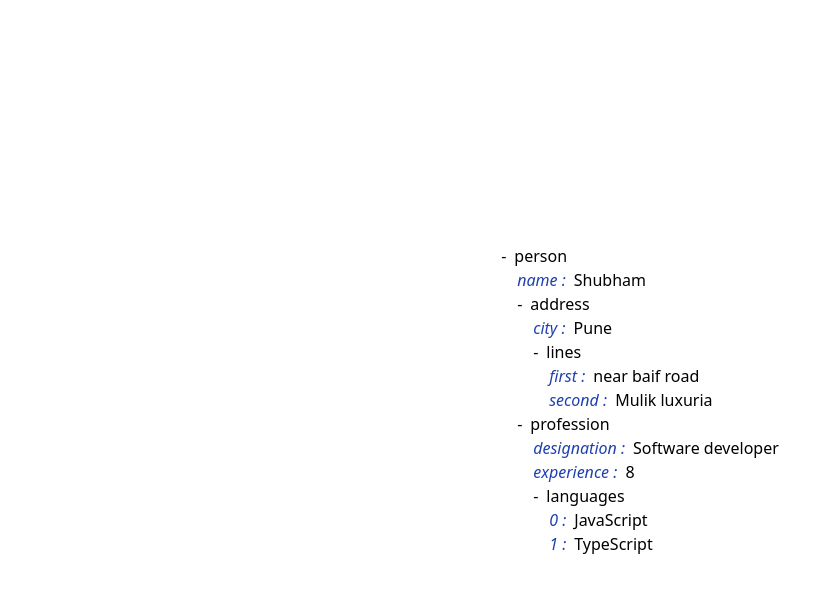
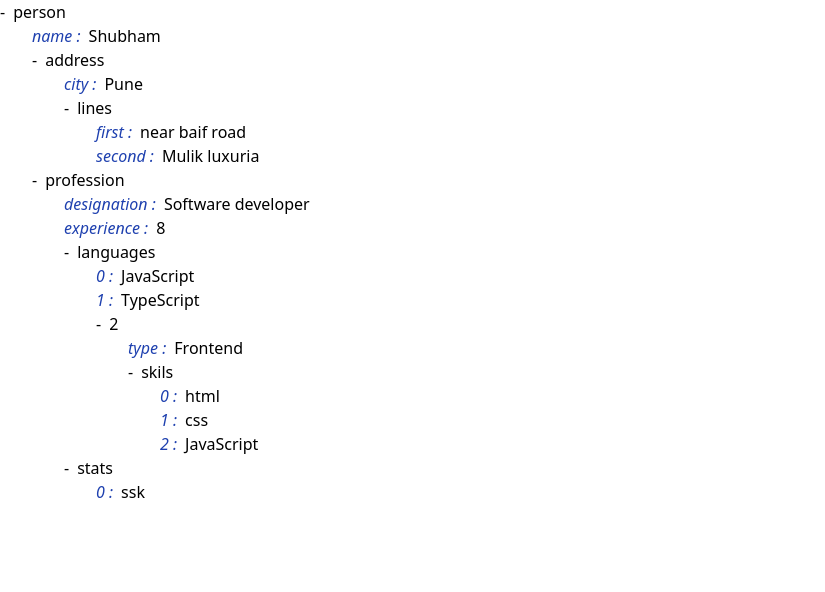
Before and after one commit to shubhkulkarni/react-json-as-tree, a React (Vite) app: page / in a window 1280 px wide. Shown: the top 592 px of the page, without its empty margins (0-825 px from the left). Built offline with nearby package versions, Linux system fonts and the light colour scheme.

Commit message:
handle maps and sets

```diff
--- a/src/App.tsx
+++ b/src/App.tsx
@@ -1,8 +1,12 @@
 import Tree from "./components/Tree/Tree";
 
 function App() {
+  const m = new Map();
+  m.set("likes", 24);
+  const s = new Set()
+  s.add("ssk")
   return (
-    <div className="flex items-center justify-center h-screen">
+    <div className="flex items-start justify-start h-screen">
       <Tree
         root={{
           person: {
@@ -14,7 +18,11 @@ function App() {
             profession: {
               designation: "Software developer",
               experience: 8,
-              languages: ["JavaScript", "TypeScript"],
+              languages: ["JavaScript", "TypeScript",{
+                type: "Frontend",
+                skils: ["html","css","JavaScript"]
+              }],
+              stats: s,
             },
           },
         }}
--- a/src/components/Tree/Branch.tsx
+++ b/src/components/Tree/Branch.tsx
@@ -1,11 +1,12 @@
 import { useCallback, useState } from "react";
 import Tree from "./Tree";
-import { objectType } from "./types";
+import { BranchCustomProps, objectType } from "./types";
 import React from "react";
 
 interface BranchProps {
   name: string;
   root: objectType;
+  customProps?: BranchCustomProps;
 }
 
 const Branch: React.FC<BranchProps> = ({ name, root }: BranchProps) => {
@@ -23,7 +24,7 @@ const Branch: React.FC<BranchProps> = ({ name, root }: BranchProps) => {
         </button>
         <div className="name">{name}</div>
       </div>
-      <div className={`content ml-4 ${!isOpen && "hidden"}`}>
+      <div className={`content ml-8 ${!isOpen && "hidden"}`}>
         <Tree root={root} />
       </div>
     </div>
--- a/src/components/Tree/hooks.tsx
+++ b/src/components/Tree/hooks.tsx
@@ -8,8 +8,8 @@ export const useTree = (root: objectType) => {
     () =>
       Object.entries(root).map((i, idx) => {
         if (typeof i[1] === "object") {
-          let val = i[1];
-          if (Array.isArray(i[1])) val = objectifyArr(val as unknown[]);
+          let val = objectify(i[1]);
+
           return (
             <Branch key={idx + i[0]} name={i[0]} root={val as objectType} />
           );
@@ -46,3 +46,13 @@ export const useJsonParser = (root: objectType | string) => {
   }
   return { result, error };
 };
+
+const objectify = (obj: object | null) => {
+  if (Array.isArray(obj)) return objectifyArr(obj as unknown[]);
+
+  if (obj instanceof Map) return Object.fromEntries(obj);
+
+  if (obj instanceof Set) return objectifyArr([...obj]);
+
+  return obj;
+};
--- a/src/components/Tree/types.ts
+++ b/src/components/Tree/types.ts
@@ -1,3 +1,5 @@
-export type objectType = Record<string,unknown>;
+export type objectType = Record<string, unknown>;
 
 export type primitive = string | null | undefined | number | boolean;
+
+export interface BranchCustomProps {}
```
